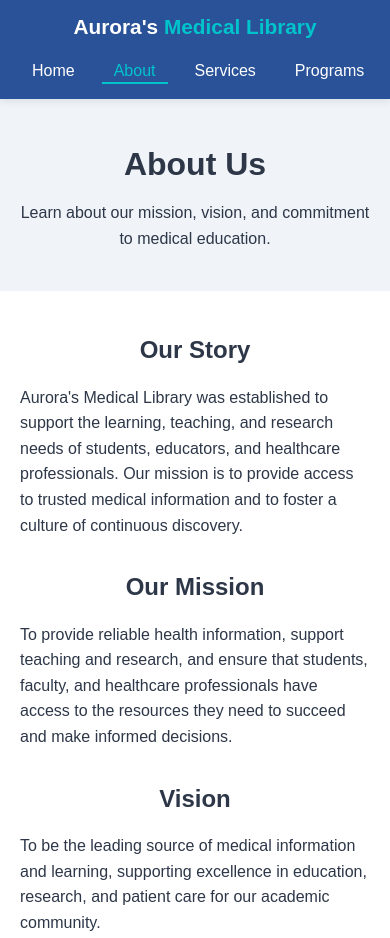
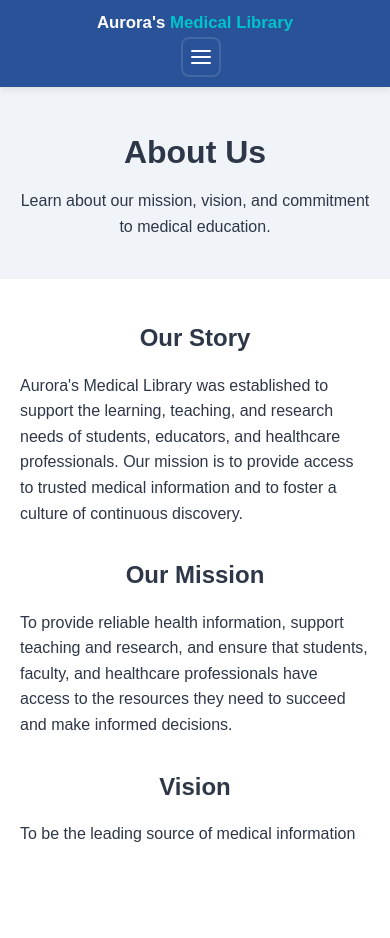
Before and after one commit to NightCode101/Library_Website, a plain HTML site: page about.html in a window 390 px wide. Shown: the top 938 px of the page. After the commit the page ends 844 px from the top, so only its background shows below. Drawn offline with Linux system fonts and the light colour scheme.

Commit message:
add responsive navbar with hamburger toggle functionality

```diff
--- a/about.html
+++ b/about.html
@@ -19,6 +19,9 @@
         <li><a href="contact.html">Contact</a></li>
       </ul>
     </nav>
+    <button class="menu-toggle" aria-expanded="false" aria-label="Toggle navigation">
+      <span class="hamburger"></span>
+    </button>
   </header>
 
   <main>
@@ -47,5 +50,6 @@
   <footer class="footer">
     <p>© 2025 Aurora's Medical Library. All rights reserved.</p>
   </footer>
+  <script src="menu.js"></script>
 </body>
 </html>
--- /dev/null
+++ b/menu.js
@@ -0,0 +1,11 @@
+document.addEventListener('DOMContentLoaded', function () {
+  var toggles = document.querySelectorAll('.menu-toggle');
+  toggles.forEach(function (btn) {
+    var navbar = btn.closest('.navbar');
+    btn.addEventListener('click', function () {
+      var expanded = btn.getAttribute('aria-expanded') === 'true';
+      btn.setAttribute('aria-expanded', String(!expanded));
+      navbar.classList.toggle('open');
+    });
+  });
+});
--- a/style.css
+++ b/style.css
@@ -799,6 +799,109 @@ main {
     font-size: 1.2rem;
 }
 
+/* Responsive navbar: use a hamburger toggle on small screens so the nav doesn't push content down */
+@media (max-width: 768px) {
+    .navbar {
+        padding: 10px 14px;
+        align-items: center;
+        gap: 0;
+        flex-wrap: nowrap;
+        flex-direction: row;
+    }
+
+    .logo {
+        font-size: 1.05rem;
+        white-space: nowrap;
+        flex: 1 1 auto;
+        margin-right: 0;
+    }
+
+    .menu-toggle {
+        display: inline-flex;
+        align-items: center;
+        justify-content: center;
+        width: 40px;
+        height: 40px;
+        background: transparent;
+        border: 2px solid rgba(255,255,255,0.12);
+        border-radius: 8px;
+        color: var(--white);
+        cursor: pointer;
+        margin-left: 12px;
+        flex: 0 0 auto;
+    }
+
+    .menu-toggle .hamburger {
+        position: relative;
+        width: 20px;
+        height: 2px;
+        background: currentColor;
+        border-radius: 2px;
+        display: block;
+    }
+    .menu-toggle .hamburger::before,
+    .menu-toggle .hamburger::after {
+        content: '';
+        position: absolute;
+        left: 0;
+        width: 20px;
+        height: 2px;
+        background: currentColor;
+        border-radius: 2px;
+        transition: 0.2s;
+    }
+    .menu-toggle .hamburger::before {
+        top: -6px;
+    }
+    .menu-toggle .hamburger::after {
+        top: 6px;
+    }
+
+    /* hide nav by default on small screens */
+    .navbar nav {
+        display: none;
+        width: 100%;
+    }
+
+    /* when navbar has 'open' class, show the nav */
+    .navbar.open nav {
+        display: block;
+    }
+
+    .navbar ul {
+        list-style: none;
+        display: flex;
+        flex-direction: column;
+        gap: 8px;
+        margin: 8px 0 0 0;
+        padding: 8px 6px;
+        background: rgba(255,255,255,0.03);
+        border-radius: 8px;
+        max-height: calc(70vh);
+        overflow-y: auto;
+    }
+
+    .navbar a {
+        display: block;
+        padding: 8px 6px;
+        font-size: 0.98rem;
+    }
+}
+
+@media (min-width: 769px) {
+    .menu-toggle {
+        display: none !important;
+    }
+    .navbar nav {
+        display: block !important;
+    }
+}
+
+/* Global safety: hide accidental horizontal overflow while keeping vertical scroll */
+html, body {
+    overflow-x: hidden;
+}
+
 .facility-card p {
     color: var(--text-light);
     font-size: 0.95rem;
```
Also changed, not shown: contact.html (+4 -0 lines), index.html (+4 -0 lines), programs.html (+4 -0 lines), resources.html (+4 -0 lines), services.html (+4 -0 lines).
